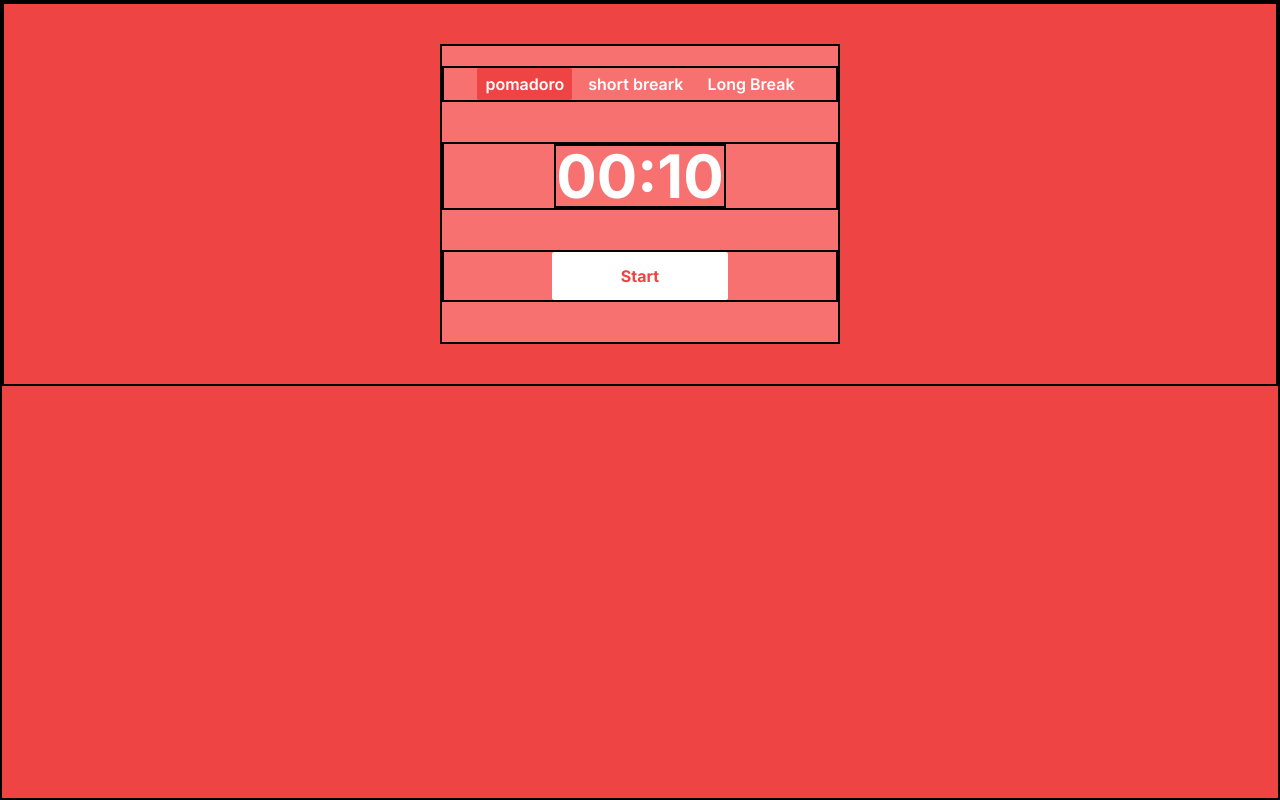
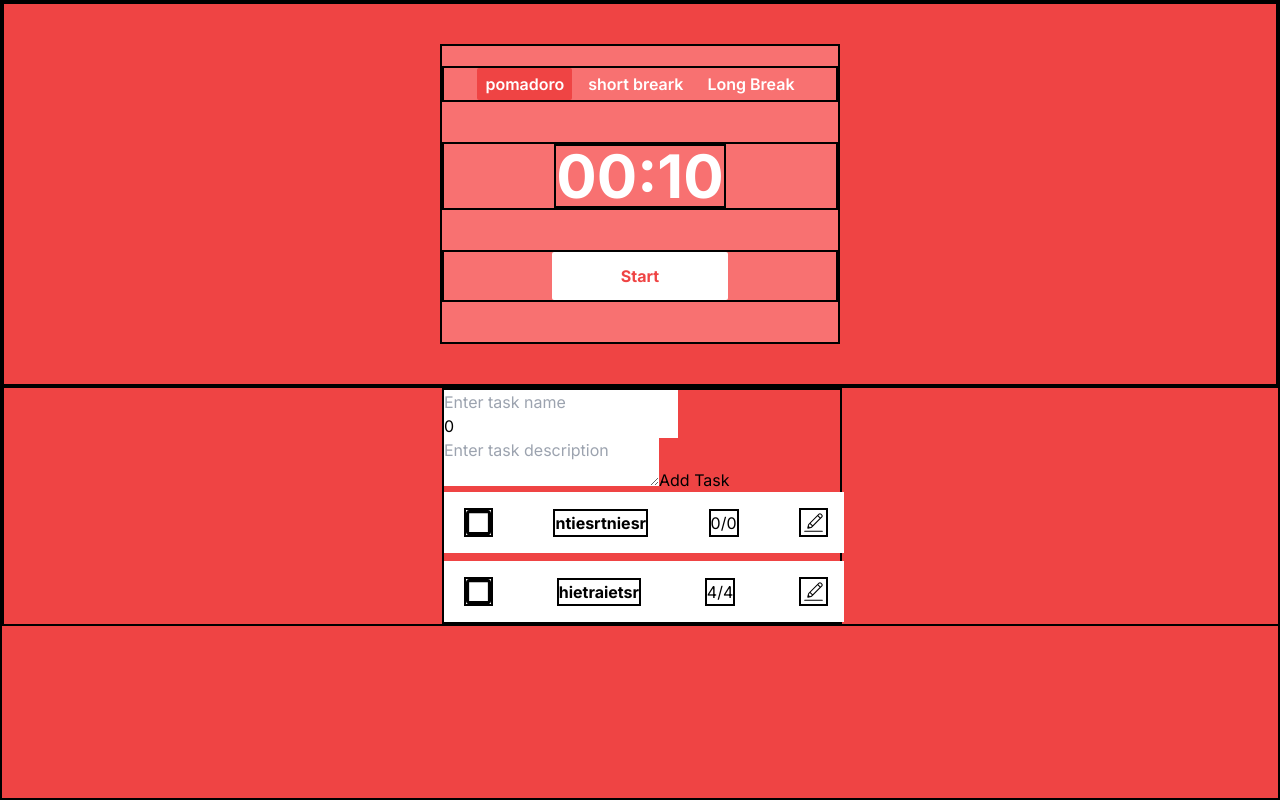
Before and after one commit to leeya018/practice, a Next.js app: page / in a window 1280 px wide. Built offline with nearby package versions, Linux system fonts and the light colour scheme.

Commit message:
a list , not full yet

```diff
--- a/package.json
+++ b/package.json
@@ -14,6 +14,7 @@
     "next": "14.2.3",
     "react": "^18",
     "react-dom": "^18",
+    "react-icons": "^5.2.0",
     "uuid": "^9.0.1"
   },
   "devDependencies": {
--- a/src/app/page.tsx
+++ b/src/app/page.tsx
@@ -1,11 +1,13 @@
 "use client";
 import Timer from "@/components/Timer";
+import Tasks from "@/components/Tasks";
 import React from "react";
 
 export default function page() {
   return (
     <div className="w-screen h-screen bg-red-500">
       <Timer />
+      <Tasks />
     </div>
   );
 }
--- /dev/null
+++ b/src/components/Task.tsx
@@ -0,0 +1,51 @@
+import { TaskItem } from "./Tasks";
+import { ImCheckboxChecked, ImCheckboxUnchecked } from "react-icons/im";
+import { CiEdit } from "react-icons/ci";
+
+type taskPorps = {
+  task: TaskItem;
+  toggleDone: any;
+  removeTask: any;
+  handleChosenId: any;
+  chosenId: number;
+};
+
+function Task({
+  task,
+  toggleDone,
+  removeTask,
+  handleChosenId,
+  chosenId,
+}: taskPorps) {
+  return (
+    <li
+      onClick={() => handleChosenId(task.id)}
+      key={task.id}
+      className={`w-[400px] relative p-4 text-black flex bg-white items-center justify-between border-l-4 ${
+        chosenId === task.id ? "border-blue-500 pl-2" : "border-transparent"
+      }`}
+    >
+      <div
+        onClick={(e) => {
+          e.stopPropagation(); // Prevents the li onClick from triggering when this div is clicked
+          toggleDone(task.id);
+        }}
+      >
+        {task.isDone ? (
+          <ImCheckboxChecked size={25} />
+        ) : (
+          <ImCheckboxUnchecked size={25} />
+        )}
+      </div>
+      <div className="font-bold">{task.name}</div>
+      <div>
+        {task.cycles}/{task.cycles}
+      </div>
+      <div>
+        <CiEdit size={25} />
+      </div>
+    </li>
+  );
+}
+
+export default Task;
--- /dev/null
+++ b/src/components/TaskEdit.tsx
@@ -0,0 +1,51 @@
+import { TaskItem } from "./Tasks";
+import { ImCheckboxChecked, ImCheckboxUnchecked } from "react-icons/im";
+import { CiEdit } from "react-icons/ci";
+
+type taskPorps = {
+  task: TaskItem;
+  toggleDone: any;
+  removeTask: any;
+  handleChosenId: any;
+  chosenId: number;
+};
+
+function TaskEdit({
+  task,
+  toggleDone,
+  removeTask,
+  handleChosenId,
+  chosenId,
+}: taskPorps) {
+  return (
+    <li
+      onClick={() => handleChosenId(task.id)}
+      key={task.id}
+      className={`w-[400px] relative p-4 text-black flex bg-white items-center justify-between border-l-4 ${
+        chosenId === task.id ? "border-blue-500 pl-2" : "border-transparent"
+      }`}
+    >
+      <div
+        onClick={(e) => {
+          e.stopPropagation(); // Prevents the li onClick from triggering when this div is clicked
+          toggleDone(task.id);
+        }}
+      >
+        {task.isDone ? (
+          <ImCheckboxChecked size={25} />
+        ) : (
+          <ImCheckboxUnchecked size={25} />
+        )}
+      </div>
+      <div className="font-bold">{task.name}</div>
+      <div>
+        {task.cycles}/{task.cycles}
+      </div>
+      <div>
+        <CiEdit size={25} />
+      </div>
+    </li>
+  );
+}
+
+export default TaskEdit;
--- /dev/null
+++ b/src/components/Tasks.tsx
@@ -0,0 +1,111 @@
+"use client";
+import React, { useState } from "react";
+import Task from "./Task";
+import TaskEdit from "./TaskEdit";
+
+export type TaskItem = {
+  id: number;
+  name: string;
+  cycles: number;
+  isDone: boolean;
+  description: string;
+};
+
+const items = [
+  {
+    id: 1,
+    name: "ntiesrtniesr",
+    cycles: 0,
+    isDone: false,
+    description: "iesrntiesnr",
+  },
+  {
+    id: 2,
+    name: "hietraietsr",
+    cycles: 4,
+    isDone: false,
+    description: "etsr ietsrnetsrn s",
+  },
+];
+const TaskList: React.FC = () => {
+  const [tasks, setTasks] = useState<TaskItem[]>(items);
+  const [taskName, setTaskName] = useState("");
+  const [cycles, setCycles] = useState(0);
+  const [description, setDescription] = useState("");
+  const [nextId, setNextId] = useState(1);
+  const [chosenId, setChosenId] = useState(-1);
+
+  const addTask = () => {
+    const newTask: TaskItem = {
+      id: nextId,
+      name: taskName,
+      cycles: cycles,
+      isDone: false,
+      description: description,
+    };
+    setTasks([...tasks, newTask]);
+    setNextId(nextId + 1); // Increment ID for the next task
+    setTaskName("");
+    setCycles(0);
+    setDescription("");
+  };
+
+  const removeTask = (id: number) => {
+    setTasks(tasks.filter((task) => task.id !== id));
+  };
+
+  const toggleDone = (id: number) => {
+    setTasks(
+      tasks.map((task) =>
+        task.id === id ? { ...task, isDone: !task.isDone } : task
+      )
+    );
+  };
+
+  console.log(tasks);
+
+  return (
+    <div className="w-screen">
+      <div className="w-[400px] mx-auto">
+        <input
+          type="text"
+          value={taskName}
+          onChange={(e) => setTaskName(e.target.value)}
+          placeholder="Enter task name"
+        />
+        <input
+          type="number"
+          value={cycles}
+          onChange={(e) => setCycles(Number(e.target.value))}
+          placeholder="Enter number of cycles"
+        />
+        <textarea
+          value={description}
+          onChange={(e) => setDescription(e.target.value)}
+          placeholder="Enter task description"
+        />
+        <button onClick={addTask}>Add Task</button>
+        <ul className="flex flex-col gap-2">
+          {tasks.map((task) => (
+            <TaskEdit
+              task={task}
+              removeTask={removeTask}
+              toggleDone={toggleDone}
+              handleChosenId={setChosenId}
+              chosenId={chosenId}
+            />
+            // <Task
+            //   task={task}
+            //   removeTask={removeTask}
+            //   toggleDone={toggleDone}
+            //   handleChosenId={setChosenId}
+            //   chosenId={chosenId}
+            // />
+          ))}
+        </ul>
+      </div>
+    </div>
+  );
+};
+
+export default TaskList;
```
Also changed, not shown: 1 other file (tests, documents, lock files or other folders).
